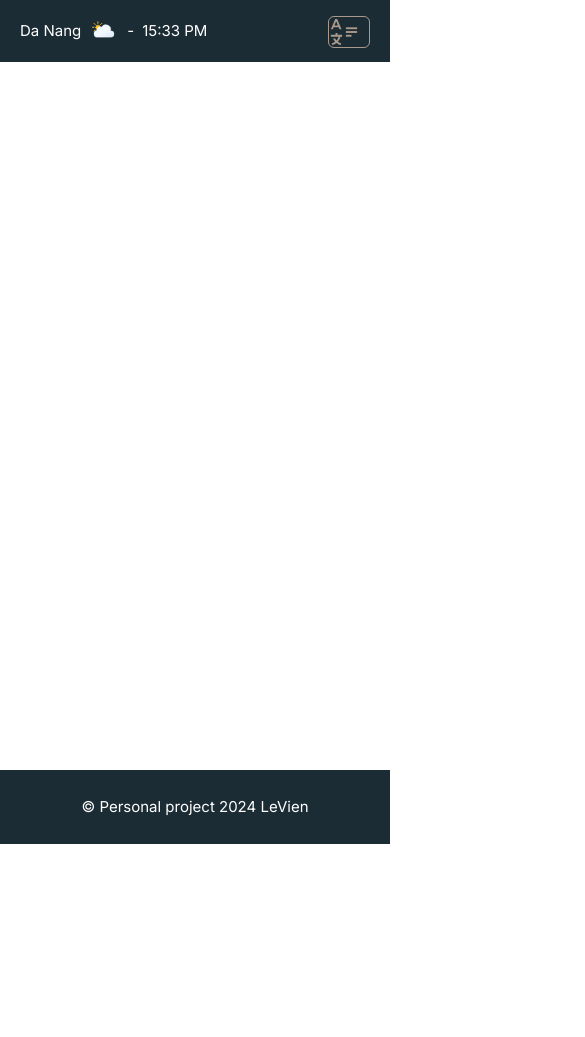
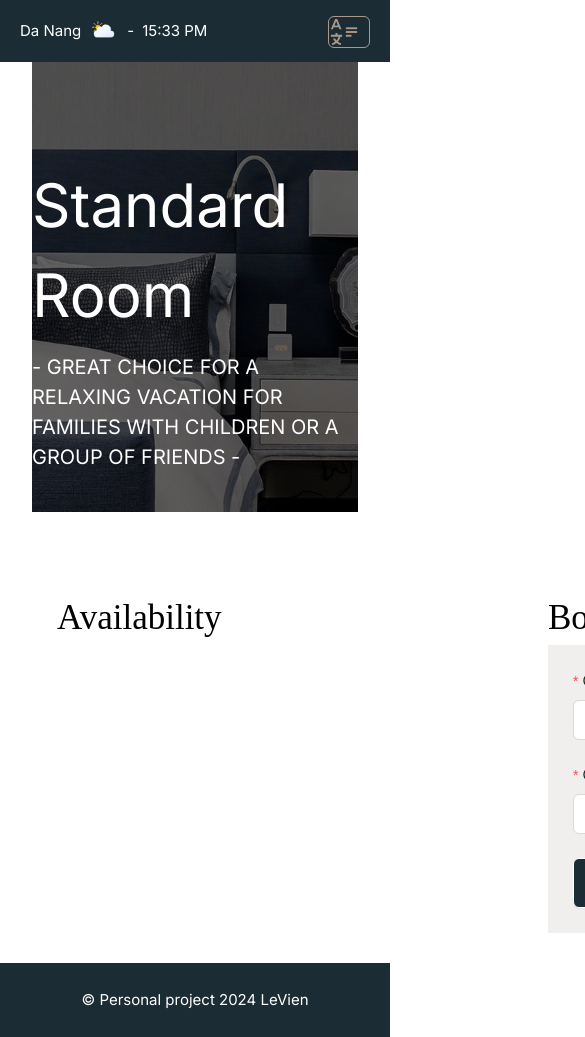
Before and after one commit to VieneLeeDev/DATN, a Next.js app: page /detail-room in a window 390 px wide. Shown: the top 1037 px of the page, 585 px wide, since content can reach past the window. Before the commit the page ends 844 px from the top, so only its background shows below. Built offline with nearby package versions, Linux system fonts and the light colour scheme; no server answers; the database is empty.

Commit message:
update: detail room UI

```diff
--- a/src/app/(guest)/detail-room/page.tsx
+++ b/src/app/(guest)/detail-room/page.tsx
@@ -1,6 +1,6 @@
 "use client";
 import React, { useCallback, useEffect, useState } from "react";
-import { DatePicker, Modal, Spin, notification } from "antd";
+import { Button, DatePicker, Flex, Form, Modal, Spin, notification } from "antd";
 import dayjs from "dayjs";
 import customParseFormat from "dayjs/plugin/customParseFormat";
 import { useSearchParams, useRouter } from "next/navigation";
@@ -15,22 +15,57 @@ import { RoomStore } from "@/stores/room.store";
 import { toJS } from "mobx";
 import Router, { withRouter } from 'next/router'
 import PaymentForm from "./components/PaymentForm/PaymentForm";
-dayjs.extend(customParseFormat);
+import { RoomDto } from "@/common/types";
+import img_room from '@/assets/roomhotel.jpg'
+import { useForm } from "antd/es/form/Form";
+import Link from "next/link";
 
-const DetailRoom = inject("appStore")(
-	observer(({ appStore }: { appStore?: any }) => {
+const DetailRoom = () => {
+	const [detailRoom, setDetailRoom] = useState<RoomDto>({})
+	const [form] = useForm()
+	const searchParams = useSearchParams()
+	const id = searchParams.get('id')
 
-		const [isLoading, setIsloading] = useState(false)
+	return (
+		<div className="w-full container">
+			<div className="relative w-full h-[450px] bg-red-200">
+				{/* Ảnh nền */}
+				<Image className="absolute top-0 left-0 w-full h-full object-cover object-center" src={img_room} alt="img room" />
 
-		return (
-			<Spin spinning={isLoading}>
-				<div className="container flex flex-col h-full justify-center items-center lg:py-[30px]">
+				{/* Lớp phủ màu tối */}
+				<div className="absolute top-0 left-0 w-full h-full bg-black opacity-60"></div>
+
+				{/* Nội dung chữ */}
+				<div className="absolute z-10 text-white bottom-[40px] w-full flex flex-col items-center justify-center">
+					<h1 className="text-[60px]">Standard Room</h1>
+					<span className="text-[20px] space-x-[0.2em] uppercase mt-[12px]">
+						- GREAT CHOICE FOR A RELAXING VACATION FOR FAMILIES WITH CHILDREN OR A GROUP OF FRIENDS -
+					</span>
 				</div>
-			</Spin>
-		);
-	})
-);
+			</div>
+			<Flex gap={16} className="mt-[50px]">
+				<div className="w-2/3 min-w-[500px] pt-[30px] px-[25px] pb-[55px]">
+					<h2 className="text-[35px] font-cormorant">Availability</h2>
+				</div>
+				<div className="w-1/3 min-w-[300px] py-[30px]">
+					<h1 className="text-[35px] font-cormorant">Book room</h1>
+					<div className="uppercase bg-[#f1efed] px-[25px] py-[25px]" >
+						<Form layout="vertical" >
+							<Form.Item name='checkIn' required label={"Check - in:"}>
+								<DatePicker className="w-full h-[40px]" />
+							</Form.Item>
+							<Form.Item name='checkOut' required label={"Check - out:"}>
+								<DatePicker className="w-full h-[40px]" />
+							</Form.Item>
+						</Form>
+						<Button className={`bg-main_bg uppercase border-white border-[1px] border-solid px-[35px] py-[10px] text-white w-full h-[50px] text-[20px] hover:!bg-hoverbtn hover:!text-main_bg hover:!border-main_bg`}>
+							Book now
+						</Button>
 
-export default function Page() {
-	return <DetailRoom />;
+					</div>
+				</div>
+			</Flex>
+		</div>
+	);
 }
+export default DetailRoom
--- a/src/components/Card/Card.tsx
+++ b/src/components/Card/Card.tsx
@@ -4,6 +4,8 @@ import dimensions_icon from '@/assets/icon/dimensions_icon.svg?url'
 import bed_icon from '@/assets/icon/bed_icon.svg?url'
 import user_icon from '@/assets/icon/user_icon.svg?url'
 import Image from 'next/image';
+import Link from 'next/link';
+import img_room from '@/assets/roomhotel.jpg'
 interface CartProps {
 	room_name?: string;
 	price?: number;
@@ -16,7 +18,7 @@ interface CartProps {
 const Card = (props: CartProps) => {
 	return (
 		<section className={`${styles.CardWrapper}`}>
-			<img style={{ width: '100%', height: '100%', objectFit: 'cover', objectPosition: 'center' }} src="https://demo.7iquid.com/carmelina/wp-content/uploads/2023/04/king-bed-room-1170x620.jpg" alt='background of room' />
+			<Image src={img_room} style={{ width: '100%', height: '100%', objectFit: 'cover', objectPosition: 'center' }} alt='background of room' />
 			<div className='absolute w-[80%] h-[150px] bottom-[30px] '>
 				<span className='bg-hoverbtn text-white px-[24px] py-[6px] text-[20px] font-[500] w-[170px] tracking-widest'>From $150</span>
 				<div className='flex justify-between bg-main_bg h-[100px] text-white p-[24px]'>
@@ -50,7 +52,7 @@ const Card = (props: CartProps) => {
 							<span className='flex justify-center items-center'>4 guests</span>
 						</div>
 					</div>
-					<button className={`inline-block relative bg-main_bg border-white border-[1px] border-solid px-[35px] py-[10px] hover:text-main_bg float-right before:content-[''] before:absolute before:bottom-[-10px] before:left-0 before:w-full before:h-[1px] before:bg-current before:transition-transform before:duration-300 hover:before:bottom-0 hover:bg-white hover:before:origin-center`}>Room details</button>
+					<Link href={"./detail-room/?id=1"} className={`inline-block relative bg-main_bg border-white border-[1px] border-solid px-[35px] py-[10px] hover:text-main_bg float-right before:content-[''] before:absolute before:bottom-[-10px] before:left-0 before:w-full before:h-[1px] before:bg-current before:transition-transform before:duration-300 hover:before:bottom-0 hover:bg-white hover:before:origin-center`}>Room details</Link>
 				</div>
 			</div>
 		</section>
```
Also changed, not shown: src/common/types/index.ts (+10 -0 lines), src/assets/roomhotel.jpg (added).
